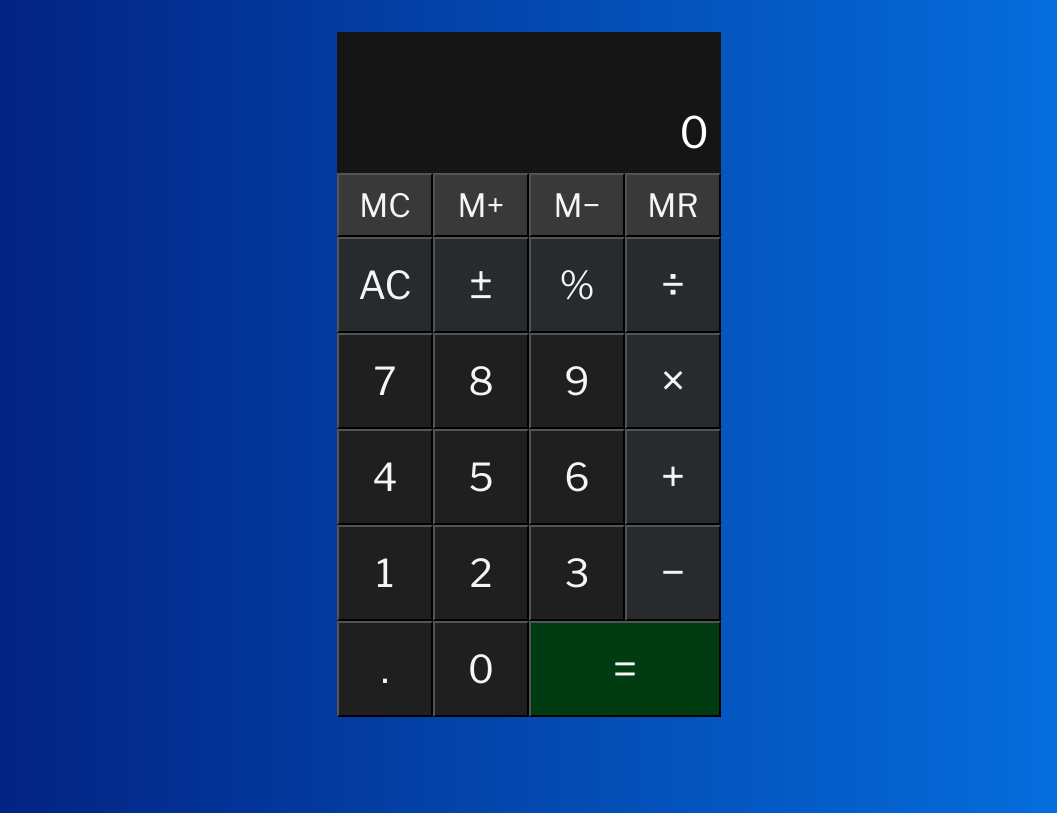
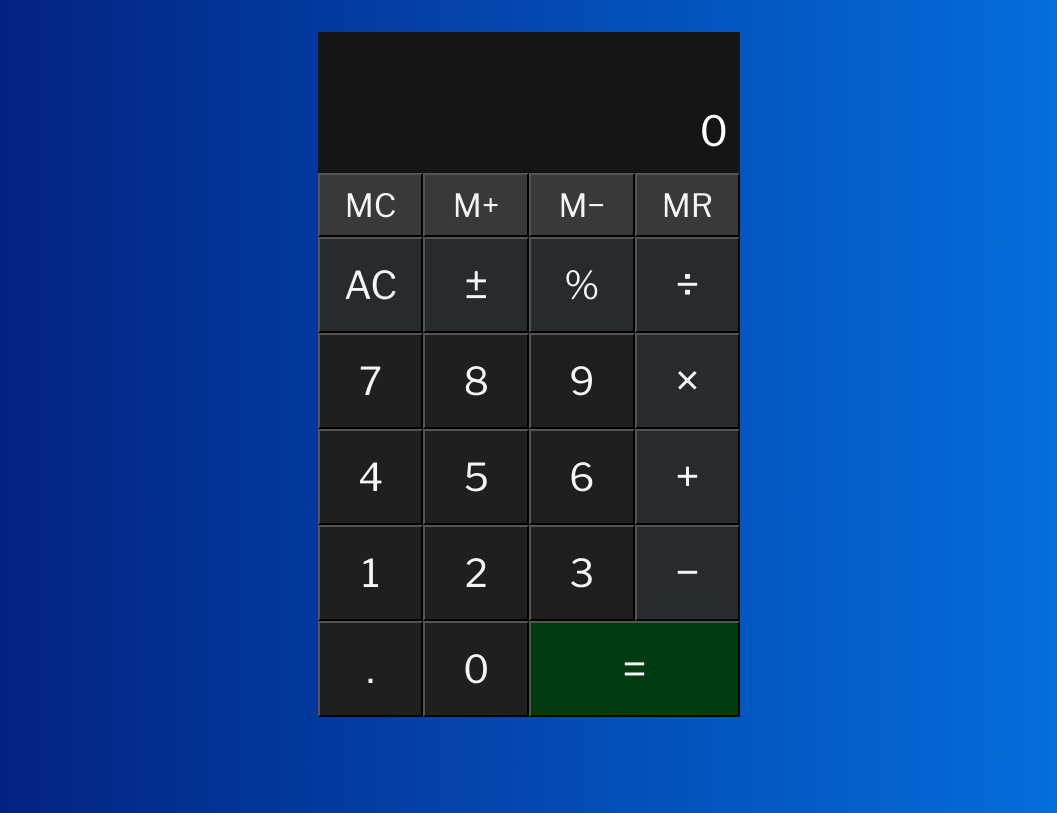
Before and after one commit to swcollins462/calculator-app, a React (Create React App) app: page / in a window 1280 px wide. Shown: the whole page, without its empty margins (111-1168 px from the left). Built offline with nearby package versions, Linux system fonts and the light colour scheme; the HTML template or start-up script is replaced by a standard one.

Commit message:
adjust width and remove unused libraries

```diff
--- a/package.json
+++ b/package.json
@@ -4,6 +4,7 @@
   "version": "0.1.0",
   "private": true,
   "dependencies": {
+    "@namhong2001/react-textfit": "^2.0.0",
     "@testing-library/jest-dom": "^5.16.5",
     "@testing-library/react": "^13.4.0",
     "@testing-library/user-event": "^13.5.0",
@@ -40,6 +41,7 @@
     ]
   },
   "devDependencies": {
+    "@types/namhong2001__react-textfit": "npm:@types/react-textfit@^1.1.0",
     "gh-pages": "^5.0.0"
   }
 }
--- a/src/App.css
+++ b/src/App.css
@@ -2,12 +2,6 @@
   display: grid;
   margin-top: 2rem;
   justify-content: center;
-  grid-template-columns: repeat(4, 6rem);
+  grid-template-columns: repeat(4, 6.6rem);
   grid-template-rows: minmax(7rem, auto) minmax(4rem, auto) repeat(6, 6rem);
 }
-
-@media screen and (max-width: 400px) {
-  body {
-    background: linear-gradient(to right, #044AB1, #044AB1);
-  }
-}
--- a/src/App.js
+++ b/src/App.js
@@ -4,7 +4,7 @@ import NumericDisplay from "./components/NumericDisplay/NumericDisplay";
 import CalculatorButtons from "./components/CalculatorButtons/CalculatorButtons";
 import "./App.css";
 
-Decimal.config({ precision: 10, toExpPos: 10, toExpNeg: -10 });
+Decimal.config({ precision: 10, toExpPos: 10, toExpNeg: -5 });
 
 export const ACTIONS = {
   ADD_DIGIT: 'add-digit',
@@ -32,7 +32,7 @@ function reducer(state, { type, payload }) {
       } else if (
         payload.digit === "." &&
         state.currentOperand.includes(".")) return state;
-      if (state.currentOperand.length < 11) {
+      if (state.currentOperand.length < 10) {
         return {
         ...state,
         currentOperand: `${state.currentOperand}${payload.digit}`
@@ -53,7 +53,7 @@ function reducer(state, { type, payload }) {
         return {
           ...state,
           operation: payload.operation,
-          previousOperand: entry.val(),
+          previousOperand: entry.toString(),
           currentOperand: "0",
         };
       };
@@ -82,7 +82,7 @@ function reducer(state, { type, payload }) {
         const entry = new Decimal(state.currentOperand);
         return {
           ...state,
-          currentOperand: entry.negated().val()
+          currentOperand: entry.neg().toString()
         };
       };
       return state;
@@ -92,12 +92,12 @@ function reducer(state, { type, payload }) {
       if (state.operation === "+" || state.operation === "−") {
         return {
         ...state,
-        currentOperand: entry.dividedBy(100).times(state.previousOperand).val()
+        currentOperand: entry.div(100).times(state.previousOperand).toString()
         };
       } else if (state.currentOperand !== "0") {
         return {
           ...state,
-          currentOperand: entry.dividedBy(100).val()
+          currentOperand: entry.div(100).toString()
         };
       };
       return state;
@@ -119,7 +119,7 @@ function reducer(state, { type, payload }) {
         const plusOperand = new Decimal(state.currentOperand);
         return {
           ...state,
-          memory: plusOperand.val(),
+          memory: plusOperand.toString(),
           overwrite: true
         };
       };
@@ -130,14 +130,14 @@ function reducer(state, { type, payload }) {
         const minusOperand = new Decimal(state.memory);
         return {
           ...state,
-          memory: minusOperand.minus(state.currentOperand).val(),
+          memory: minusOperand.minus(state.currentOperand).toString(),
           overwrite: true
         };
       } else if (state.currentOperand !== "0") {
         const minusOperand = new Decimal(0);
         return {
           ...state,
-          memory: minusOperand.minus(state.currentOperand).val(),
+          memory: minusOperand.minus(state.currentOperand).toString(),
           overwrite: true
         };
       };
@@ -181,7 +181,7 @@ function evaluate({ currentOperand, previousOperand, operation }) {
         computation = prev.times(current);
         break
       case "÷":
-        computation = current.d[0] === 0 ? "Error" : prev.dividedBy(current);
+        computation = current.d[0] === 0 ? "Error" : prev.div(current);
         break
       default:
         return;
@@ -192,16 +192,16 @@ function evaluate({ currentOperand, previousOperand, operation }) {
   return computation.toString();
 };
 
-const INTEGER_FORMATTER = new Intl.NumberFormat("en-us", {
-  maximumFractionDigits: 0,
+const integerFormatter = new Intl.NumberFormat("en-us", {
+  maximumFractionDigits: 0
 });
 
 function formatOperand(operand) {
   if (operand == null) return;
   if (operand === "Error") return "Error";
   const [integer, decimal] = operand.split('.');
-  if (decimal == null) return INTEGER_FORMATTER.format(integer);
-  return `${INTEGER_FORMATTER.format(integer)}.${decimal}`;
+  if (decimal == null) return integerFormatter.format(integer);
+  return `${integerFormatter.format(integer)}.${decimal}`;
 };
 
 const initialState = {
--- a/src/components/NumericDisplay/NumericDisplay.css
+++ b/src/components/NumericDisplay/NumericDisplay.css
@@ -18,6 +18,6 @@ height: 31px;
 
 .current-operand {
 color: white;
-font-size: 2.7rem;
+font-size: 2.6rem;
 height: 55px;
 }
--- a/src/index.css
+++ b/src/index.css
@@ -1,5 +1,11 @@
 body {
   margin: 0;
   background: linear-gradient(to right, #021b79, #0575e6);
-  min-width: 400px;
+  min-width: 460px;
 }
+
+@media screen and (max-width: 460px) {
+  body {
+    background: linear-gradient(to right, #044AB1, #044AB1);
+  }
+}
```
Also changed, not shown: 1 other file (tests, documents, lock files or other folders).
